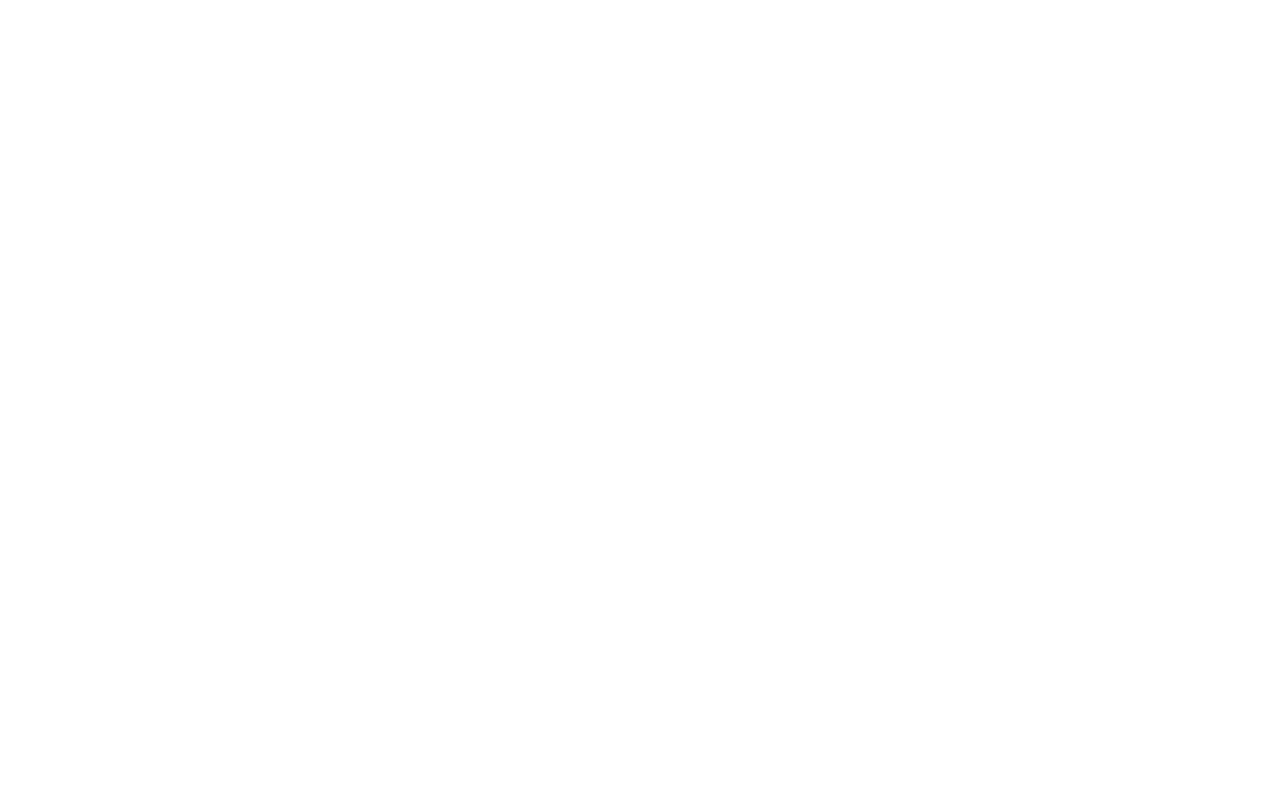
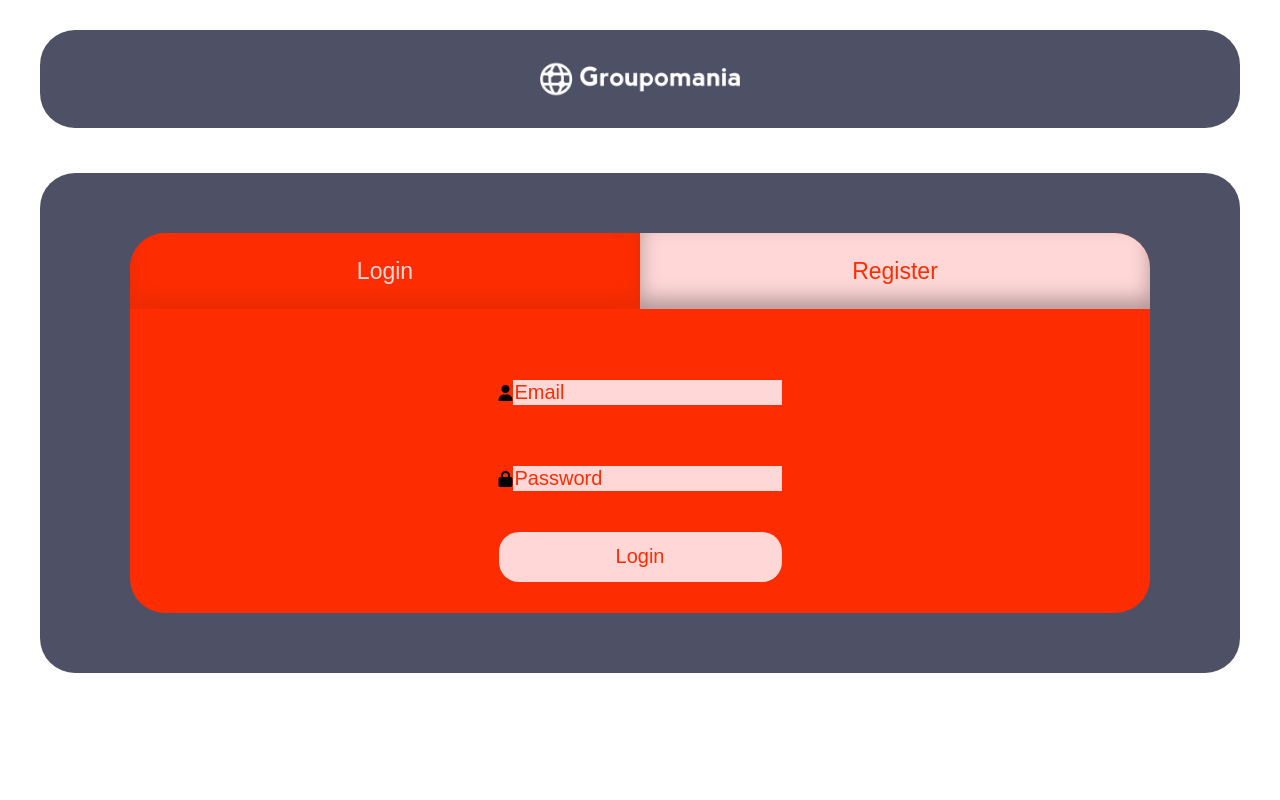
Before and after one commit to MandfredGRONDIN/Groupomania-project, a React (Create React App) app in the folder frontend/: page / in a window 1280 px wide. Shown: the top 800 px of the page. Built offline with nearby package versions, Linux system fonts and the light colour scheme.

Commit message:
Update Front
Modification des button pour l'apparition des 2 button pour la mise en forme, changement des fonctions pour le click sur ces buttons, début du style de la page login, changement au niveau des inputs password pour cacher celui-ci, import des fontawesome dans l'index.html.

```diff
--- a/frontend/public/index.html
+++ b/frontend/public/index.html
@@ -4,6 +4,7 @@
     <meta charset="utf-8" />
     <meta name="viewport" content="width=device-width, initial-scale=1" />
     <meta name="description" content=""/>
+    <script src="https://kit.fontawesome.com/ec4ab1634c.js" crossorigin="anonymous"></script>
     <title></title>
   </head>
 
--- a/frontend/src/components/Login/Log.js
+++ b/frontend/src/components/Login/Log.js
@@ -2,8 +2,9 @@
 import { useNavigate } from "react-router-dom";
 
 export default function Log() {
-   const [email, setEmail] = useState("");
-   const [password, setPassword] = useState("");
+   const [email, setEmail] = useState("Email");
+   const [password, setPassword] = useState("Password");
+   const [showInput, setShowInput] = useState(true);
    const navigate = useNavigate();
    const emailError = document.querySelector(".email.error");
    const passwordError = document.querySelector(".password.error");
@@ -37,9 +38,11 @@
    };
 
    return (
-      <div>
+      <div className="login__body-form">
          <form action="" onSubmit={handleLogin} id="sign__up-form">
-            <label htmlFor="email">Email</label>
+            <label htmlFor="email"></label>
+            <div className="">
+               <i className="fa-solid fa-user"></i>
                <input
                   type="text"
                   name="email"
@@ -47,17 +50,23 @@
                   onChange={(e) => setEmail(e.target.value)}
                   value={email}
                />
+            </div>
             <div className="email error"></div>
-            <label htmlFor="password">Password</label>
+            <label htmlFor="password"></label>
+            <div>
+               <i className="fa-solid fa-lock"></i>
                <input
-               type="text"
+                  type={showInput ? "text" : "password"}
                   name="password"
                   id="password"
-               onChange={(e) => setPassword(e.target.value)}
+                  onChange={(e) =>
+                     setPassword(e.target.value) || setShowInput(false)
+                  }
                   value={password}
                />
+            </div>
             <div className="password error"></div>
-            <input type="submit" value="Se connecter" />
+            <input id="login__submit" type="submit" value="Login" />
          </form>
       </div>
    );
--- a/frontend/src/components/Login/Register.js
+++ b/frontend/src/components/Login/Register.js
@@ -2,10 +2,11 @@
 import { useNavigate } from "react-router-dom";
 
 export default function Register() {
-   const [pseudo, setPseudo] = useState("");
-   const [email, setEmail] = useState("");
-   const [password, setPassword] = useState("");
-   const [passwordCheck, setPasswordCheck] = useState("");
+   const [pseudo, setPseudo] = useState("Username");
+   const [email, setEmail] = useState("Email");
+   const [password, setPassword] = useState("Password");
+   const [passwordCheck, setPasswordCheck] = useState("Confirm Password");
+   const [showInput, setShowInput] = useState(true);
    const navigate = useNavigate();
    const emailError = document.querySelector(".email.error");
    const passwordError = document.querySelector(".password.error");
@@ -69,9 +70,11 @@
    };
 
    return (
+      <div className="login__body-form">
+         <form action="" onSubmit={handleLogin} id="register-form">
+            <label htmlFor="pseudo"></label>
             <div>
-         <form action="" onSubmit={handleLogin} id="register-form">
-            <label htmlFor="pseudo">Pseudo</label>
+               <i className="fa-solid fa-user"></i>
                <input
                   type="text"
                   name="pseudo"
@@ -79,8 +82,11 @@
                   onChange={(e) => setPseudo(e.target.value)}
                   value={pseudo}
                />
+            </div>
             <div className="pseudo error"></div>
-            <label htmlFor="email">Email</label>
+            <label htmlFor="email"></label>
+            <div>
+               <i className="fa-solid fa-envelope"></i>
                <input
                   type="text"
                   name="email"
@@ -88,26 +94,37 @@
                   onChange={(e) => setEmail(e.target.value)}
                   value={email}
                />
+            </div>
             <div className="email error"></div>
-            <label htmlFor="password">Password</label>
+            <label htmlFor="password"></label>
+            <div>
+               <i className="fa-solid fa-lock"></i>
                <input
-               type="text"
+                  type={showInput ? "text" : "password"}
                   name="password"
                   id="password"
-               onChange={(e) => setPassword(e.target.value)}
+                  onChange={(e) =>
+                     setPassword(e.target.value) || setShowInput(false)
+                  }
                   value={password}
                />
+            </div>
             <div className="password error"></div>
-            <label htmlFor="passwordCheck">Confirm Password</label>
+            <label htmlFor="passwordCheck"></label>
+            <div>
+               <i className="fa-solid fa-lock"></i>
                <input
-               type="text"
+                  type={showInput ? "text" : "password"}
                   name="passwordCheck"
                   id="password__check"
-               onChange={(e) => setPasswordCheck(e.target.value)}
+                  onChange={(e) =>
+                     setPasswordCheck(e.target.value) || setShowInput(false)
+                  }
                   value={passwordCheck}
                />
+            </div>
             <div className="password_check error"></div>
-            <input type="submit" value="Se connecter" />
+            <input id="register__submit" type="submit" value="Register" />
          </form>
       </div>
    );
--- /dev/null
+++ b/frontend/src/styles/index.css
@@ -0,0 +1,103 @@
+body{
+    margin: 0;
+}
+
+/* ---------- Login ------------ */
+.login{
+    width: 100%;
+    display: flex;
+    flex-direction: column;
+    align-items: center;
+}
+.login__header{
+    position: relative;
+    height: 98px;
+    width: 100%;
+    max-width: 1200px;
+    margin: 30px 0 15px 0;
+    border-radius: 35px;
+    background-color: #4E5166;
+    text-align: center;
+}
+.login__header-logo{
+    width: 200px;
+    top: 50%;
+    position: absolute;
+    transform: translate(-50%, -50%);
+}
+.login__body{
+    display: flex;
+    justify-content: center;
+    position: relative;
+    width: 100%;
+    min-height: 500px;
+    max-width: 1200px;
+    margin: 30px 0 15px 0;
+    border-radius: 35px;
+    background-color: #4E5166;
+    text-align: center;
+}
+.login__body-log{
+    width: 85%;
+    margin: 5% 0 5% 0;
+    background: #FD2D01;
+    border-radius: 35px;
+    overflow: hidden;
+}
+.login__body-button{
+    height: 20%;
+}
+.login__button{
+    width: 50%;
+    height: 100%;
+    font-size: 23px;
+    border: none;
+    background-color: #FFD7D7;
+    color: #FD2D01;
+    box-shadow: inset 0px -10px 20px rgb(0 0 0 / 30%);
+}
+.login__button.actived{
+    background-color: #FD2D01;
+    color: #FFD7D7;
+    box-shadow: inset 0px -10px 20px rgb(0 0 0 / 8%);
+}
+.login__body-form{
+    display: flex;
+    justify-content: center;
+    height: 80%;
+    width: 100%;
+    padding-top: 40px;
+}
+.login__body-register{
+    width: 85%;
+    margin: 5% 0 5% 0;
+    background: #FD2D01;
+    border-radius: 35px;
+    overflow: hidden;
+}
+#sign__up-form{
+    display: flex;
+    flex-direction: column;
+    justify-content: space-around;
+    height: 80%;
+}
+#register-form{
+    display: flex;
+    flex-direction: column;
+    justify-content: space-around;
+    height: 80%;
+}
+#pseudo,#email,#password__check,#password{
+    background-color: #FFD7D7;
+    color: #FD2D01;
+    font-size: 20px;
+    border: none;
+}
+#login__submit,#register__submit{
+    background-color: #FFD7D7;
+    color: #FD2D01;
+    font-size: 20px;
+    border: none;
+    border-radius: 20px;
+    height: 50px;
+}
--- a/frontend/src/views/Login.js
+++ b/frontend/src/views/Login.js
@@ -2,6 +2,7 @@
 import logo from "../assets/logo.png";
 import Log from "../components/Login/Log";
 import Register from "../components/Login/Register";
+import "../styles/index.css";
 
 export default function Login() {
    const [isRegister, setIsRegister] = useState(true);
@@ -9,29 +10,39 @@
    return (
       <div className="login">
          <div className="login__header">
-            <img src={logo} alt="Groupomania" />
+            <img className="login__header-logo" src={logo} alt="Groupomania" />
          </div>
          <div className="login__body">
             {isRegister ? (
-               <div>
+               <div className="login__body-log">
+                  <div className="login__body-button">
+                     <button className="login__button actived" type="button">
+                        Login
+                     </button>
                      <button
                         className="login__button"
                         type="button"
                         onClick={() => setIsRegister(false)}
                      >
-                     Login
+                        Register
                      </button>
+                  </div>
                   <Log />
                </div>
             ) : (
-               <div>
+               <div className="login__body-register">
+                  <div className="login__body-button">
                      <button
                         className="login__button"
                         type="button"
                         onClick={() => setIsRegister(true)}
                      >
+                        Login
+                     </button>
+                     <button className="login__button actived" type="button">
                         Register
                      </button>
+                  </div>
                   <Register />
                </div>
             )}
```
Lines whose indentation alone changed are shown as unchanged.
